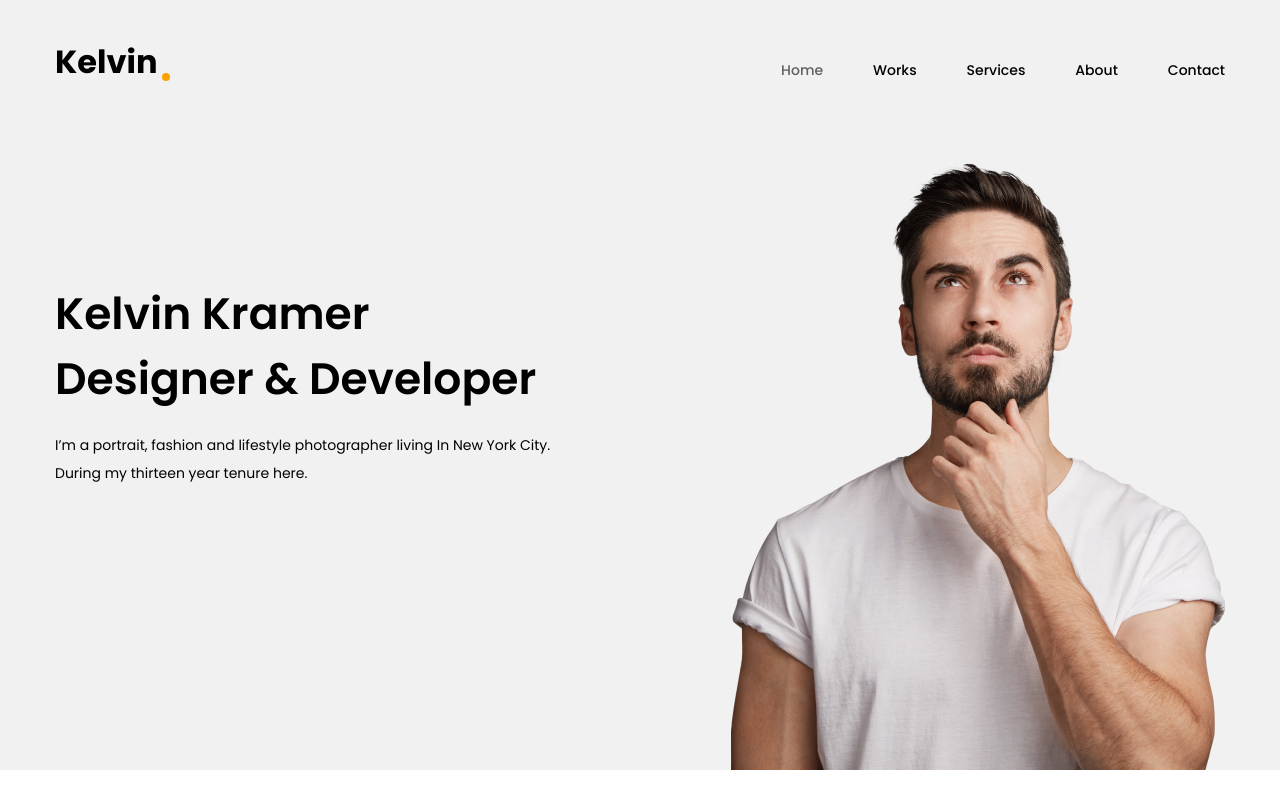
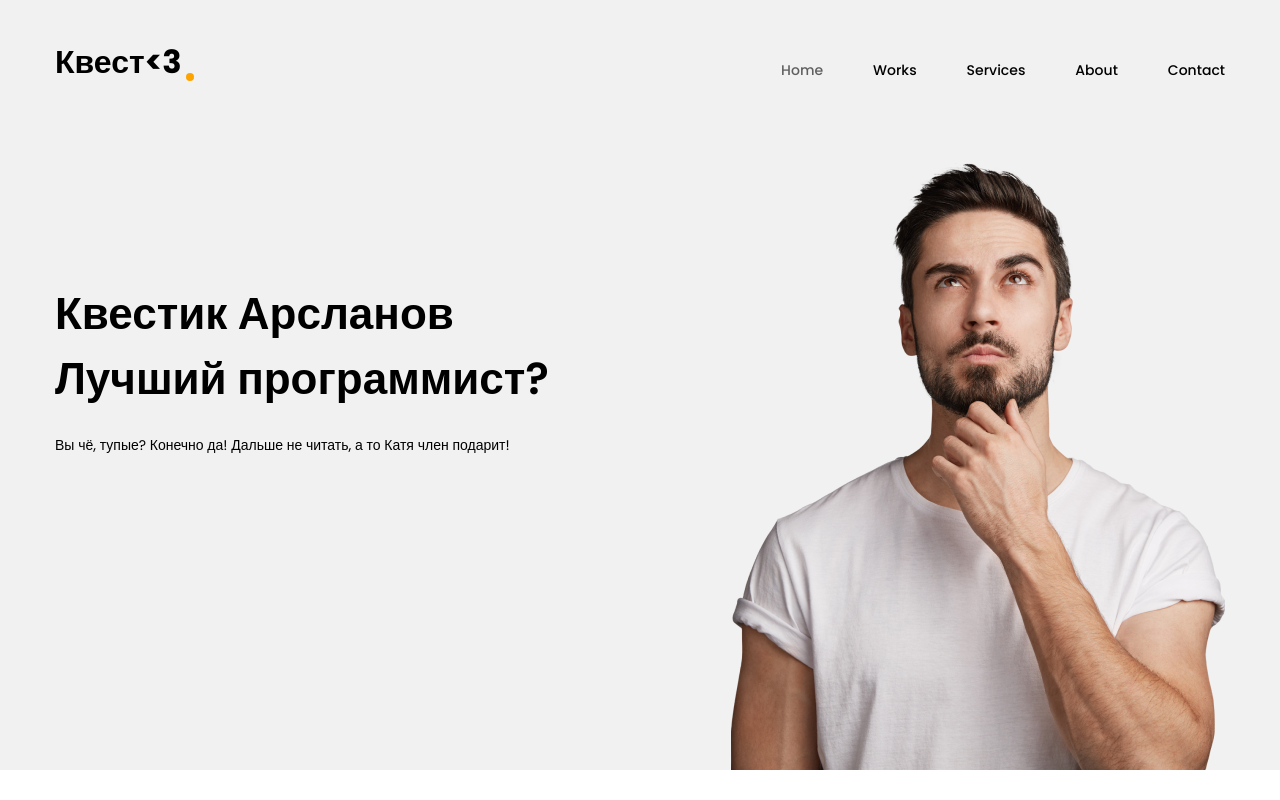
Before and after one commit to RoulWid/Infiland-IT, a plain HTML site: page index.html in a window 1280 px wide. Shown: the top 800 px of the page. Drawn offline with nearby package versions, Linux system fonts and the light colour scheme.

Commit message:
Финальный серьёзный апдейт

```diff
--- a/index.html
+++ b/index.html
@@ -15,7 +15,7 @@
         <div class="container">
             <div class="header-nav">
                 <div class="logo">
-                    <p>Kelvin</p>
+                    <p>Квест<3</p>
                 </div>
                 <nav id="nav" class="nav">
                     <ul class="nav-list">
@@ -45,11 +45,8 @@
             <div class="header-row">
                     <div class="header-container">
                         <div class="header__text" data-aos="fade-up">
-                            <h1 class="header-title">Kelvin Kramer<br><span>Designer & Developer</span></h1>
-                            <p class="header-paragraph">I’m a portrait, fashion and lifestyle photographer living In New
-                                York
-                                City.<br>During my thirteen
-                                year tenure here.</p>
+                            <h1 class="header-title">Квестик Арсланов<br><span>Лучший программист?</span></h1>
+                            <p class="header-paragraph">Вы чё, тупые? Конечно да! Дальше не читать, а то Катя член подарит!</p>
                         </div>
 
                         <div class="header__img" data-aos="fade-left">
```
